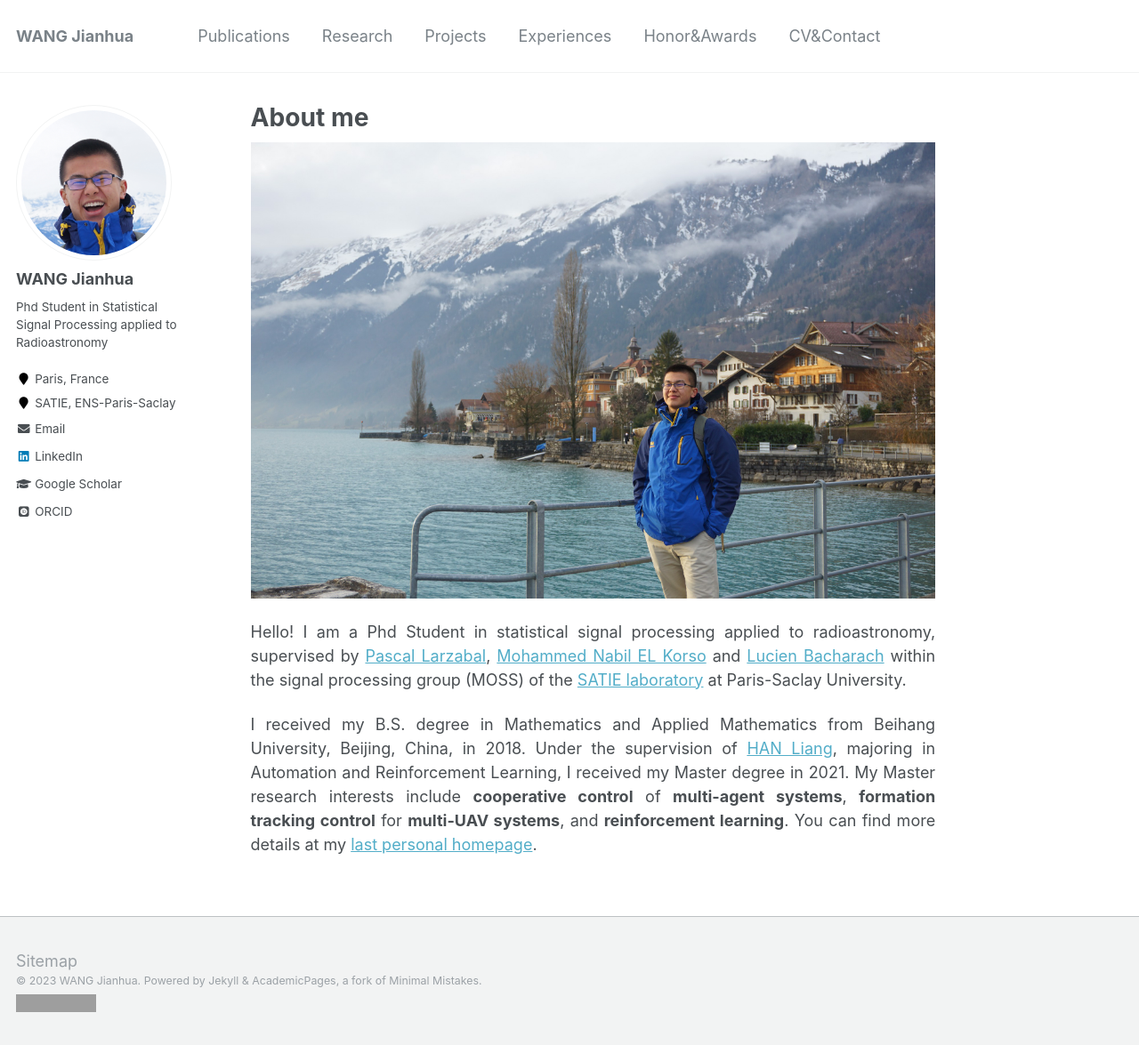
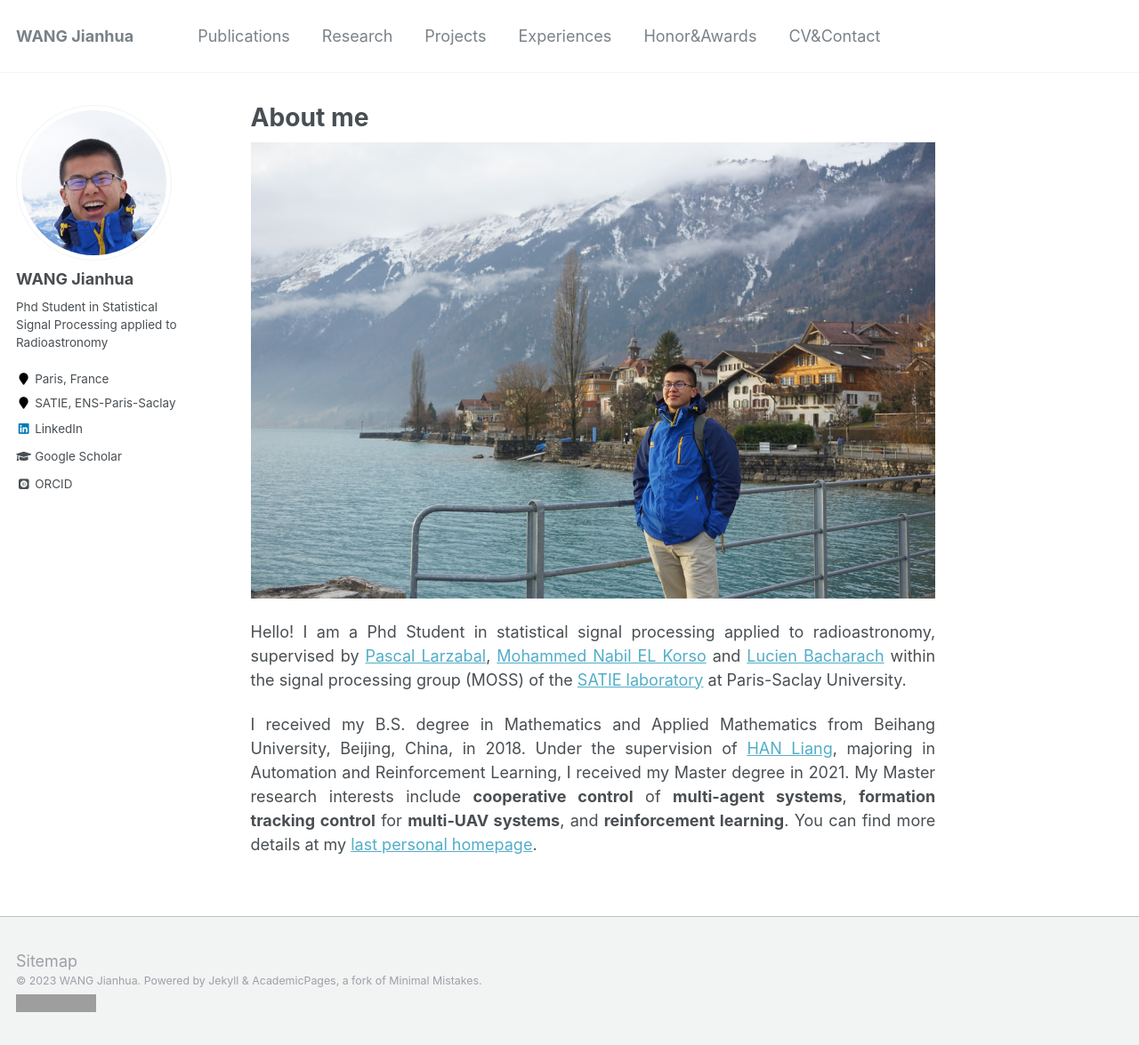
Before and after one commit to jianhua-WANG-ENS/old-homepage, a Jekyll site: the page built from _pages/about.md, in a window 1280 px wide and 1175 px high. Shown: the whole window at 89% size. Built offline with Jekyll 4.4.1, drawn with Linux system fonts in a browser that asks for light colours; some web fonts are replaced; grey boxes are pictures that could not be loaded.

Commit message:
Delete email and correct link to Linkedin

```diff
--- a/_config.yml
+++ b/_config.yml
@@ -89,7 +89,7 @@ author:
   employer         : "SATIE, ENS-Paris-Saclay"
   #pubmed           : "https://www.ncbi.nlm.nih.gov/pubmed/?term=john+snow"
   googlescholar    : https://scholar.google.com/citations?user=7slkTBoAAAAJ&hl=en&oi=sra
-  email            : "jianhua.wang@ens-paris-saclay.fr"
+  # email            : "jianhua.wang@ens-paris-saclay.fr"
   #researchgate     :  # example: "https://www.researchgate.net/profile/yourprofile"
   uri              :
   bitbucket        :
@@ -104,8 +104,8 @@ author:
   instagram        :
   impactstory      : #"https://profiles.impactstory.org/u/xxxx-xxxx-xxxx-xxxx"
   lastfm           :
-  linkedin         : https://www.linkedin.com/in/jianhua-wang-8b7978182/
-  orcid            : https://orcid.org/0000-0003-3903-012X
+  linkedin         : "https://www.linkedin.com/in/jianhua-wang-8b7978182/"
+  orcid            : "https://orcid.org/0000-0003-3903-012X"
   pinterest        :
   soundcloud       :
   stackoverflow    : # http://stackoverflow.com/users/123456/username
```
